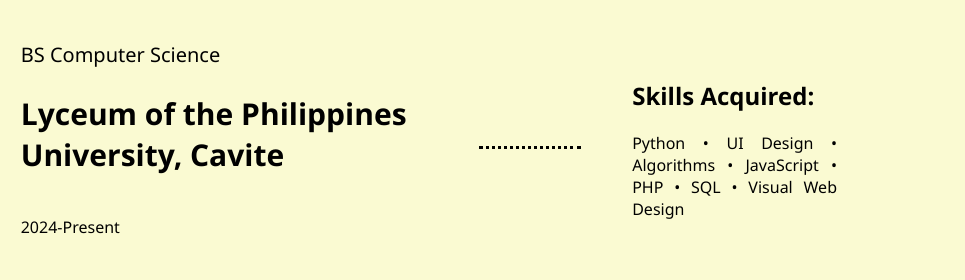
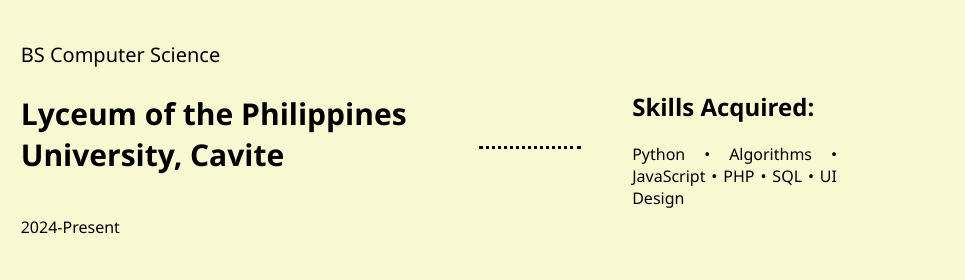
Before and after one commit to xeilou/CSEL-Portfolio, a plain HTML site: page index.html in a window 1280 px wide. Shown: the part 1300-1580 px from the top of the page, 315-1280 px from the left. Drawn offline with Linux system fonts and the light colour scheme.

Commit message:
Update index.html

```diff
--- a/index.html
+++ b/index.html
@@ -92,7 +92,7 @@
                 <hr>
                 <div class="skills">
                     <h2>Skills Acquired:</h2>
-                    <p>Python • UI Design • Algorithms • JavaScript • PHP • SQL • Visual Web Design</p>
+                    <p>Python • Algorithms • JavaScript • PHP • SQL • UI Design</p>
                 </div>
             </div>
         </div>
```
